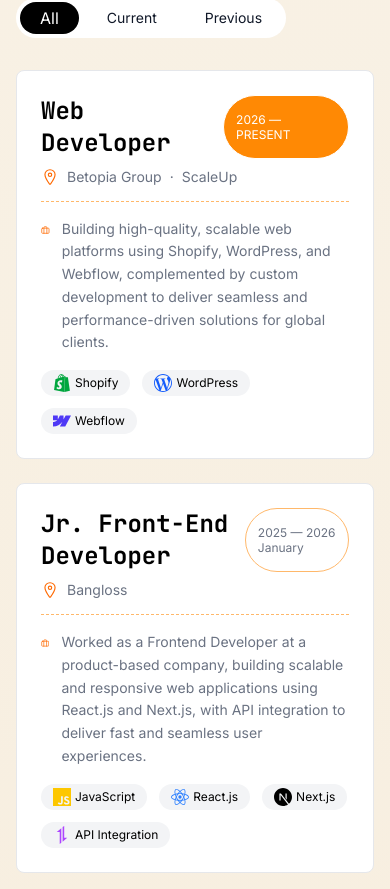
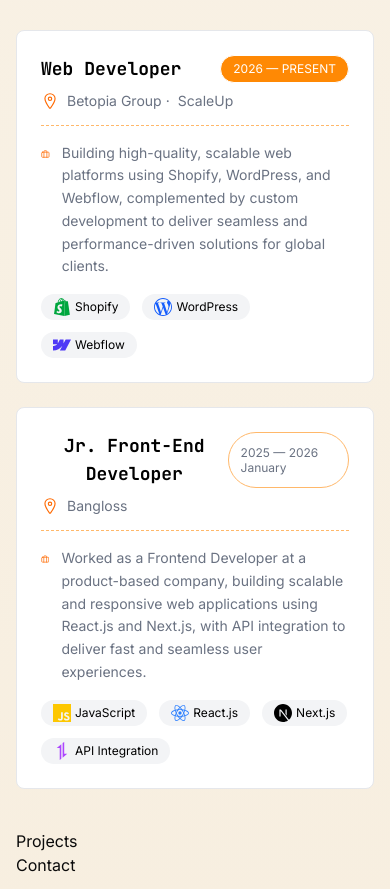
Before and after one commit to MASUMHD/masum, a Next.js app in the folder masum/: page / in a window 390 px wide. Shown: the part 4775-5664 px from the top of the page. Built offline with nearby package versions, Linux system fonts and the light colour scheme.

Commit message:
card detils data center waige

```diff
--- a/masum/app/(homeSections)/Experience.tsx
+++ b/masum/app/(homeSections)/Experience.tsx
@@ -2,7 +2,6 @@
 import SectionName from "@/components/sectionName/SectionName";
 import Link from "next/link";
 import { useState } from "react";
-import { FaBuilding, FaHandHoldingHeart } from "react-icons/fa";
 import { FiBriefcase } from "react-icons/fi";
 import { IoLocationOutline } from "react-icons/io5";
 import {
@@ -11,16 +10,87 @@
   SiNextdotjs,
   SiReact,
   SiShopify,
-  SiTailwindcss,
   SiWebflow,
   SiWordpress,
 } from "react-icons/si";
 
 export default function Experience() {
-  const [active, setActive] = useState("all"); // default = both
+  const [active, setActive] = useState("all");
+
+  const experienceData = [
+    {
+      type: "current",
+      role: "Web Developer",
+      duration: "2026 — PRESENT",
+      company: [
+        {
+          name: "Betopia Group",
+          link: "https://betopiagroup.com",
+        },
+        {
+          name: "ScaleUp",
+          link: "https://scaleupadsagency.com",
+        },
+      ],
+      description:
+        "Building high-quality, scalable web platforms using Shopify, WordPress, and Webflow, complemented by custom development to deliver seamless and performance-driven solutions for global clients.",
+      skills: [
+        {
+          name: "Shopify",
+          icon: SiShopify,
+          color: "text-green-600",
+        },
+        {
+          name: "WordPress",
+          icon: SiWordpress,
+          color: "text-blue-600",
+        },
+        {
+          name: "Webflow",
+          icon: SiWebflow,
+          color: "text-indigo-600",
+        },
+      ],
+    },
+    {
+      type: "previous",
+      role: "Jr. Front-End Developer",
+      duration: "2025 — 2026 January",
+      company: [
+        {
+          name: "Bangloss",
+          link: "https://www.bangloss.com/",
+        },
+      ],
+      description:
+        "Worked as a Frontend Developer at a product-based company, building scalable and responsive web applications using React.js and Next.js, with API integration to deliver fast and seamless user experiences.",
+      skills: [
+        {
+          name: "JavaScript",
+          icon: SiJavascript,
+          color: "text-yellow-400",
+        },
+        {
+          name: "React.js",
+          icon: SiReact,
+          color: "text-blue-500",
+        },
+        {
+          name: "Next.js",
+          icon: SiNextdotjs,
+          color: "text-black",
+        },
+        {
+          name: "API Integration",
+          icon: SiAxios,
+          color: "text-purple-500",
+        },
+      ],
+    },
+  ];
 
   return (
-    <section className="py-20">
+    <section className="py-10 md:py-20">
       <div className="">
         {/* Badge */}
         <SectionName width={40} name="EXPERIENCE" />
@@ -68,130 +138,71 @@
         </div>
 
         {/* Cards */}
+
         <div className="grid md:grid-cols-2 gap-6">
-          {/* Current Card */}
-          {(active === "all" || active === "current") && (
-            <div className="bg-white p-6 border border-gray-200 rounded-lg hover:shadow-lg hover:border-orange-400 hover:-translate-y-1 transition duration-300 ease-in-out">
+          {experienceData
+            .filter((item) => active === "all" || active === item.type)
+            .map((exp, index) => (
+              <div
+                key={index}
+                className="bg-white p-6 border border-gray-200 rounded-lg hover:shadow-lg hover:border-orange-400 hover:-translate-y-1 transition duration-300 ease-in-out"
+              >
                 <div className="mb-4 border-b border-orange-300 border-dashed">
                   <div className="flex justify-between mb-2">
-                  <h3 className="font-bold text-black text-2xl">
-                    Web Developer
+                    <h3 className="font-bold text-black text-lg md:text-xl lg:text-2xl text-center items-center">
+                      {exp.role}
                     </h3>
-                  <span className="text-xs border flex items-center text-white leading-tight bg-orange-400 px-3 py-1 rounded-full">
-                    2026 — PRESENT
+                    <span
+                      className={`text-xs border flex items-center leading-tight px-3 py-1 rounded-full ${
+                        exp.type === "current"
+                          ? "text-white bg-orange-400"
+                          : "border-orange-300 text-gray-500"
+                      }`}
+                    >
+                      {exp.duration}
                     </span>
                   </div>
 
                   <p className="text-sm text-gray-500 mb-3.5 flex items-center gap-2">
                     <IoLocationOutline size={18} className="text-orange-500" />
+
+                    {exp.company.map((comp, i) => (
+                      <span key={i} className="flex items-center gap-1">
                         <span className="hover:underline hover:text-orange-400 hover:font-semibold transition duration-200">
-                    <Link
-                      href="https://betopiagroup.com"
-                      target="_blank"
-                      rel="noopener noreferrer"
-                    >
-                      Betopia Group
+                          <Link href={comp.link} target="_blank">
+                            {comp.name}
                           </Link>
                         </span>
-                  ·{" "}
-                  <span className="hover:underline hover:text-orange-400 hover:font-semibold transition duration-200">
-                    <Link
-                      href="https://scaleupadsagency.com"
-                      target="_blank"
-                      rel="noopener noreferrer"
-                    >
-                      ScaleUp
-                    </Link>
+                        {i !== exp.company.length - 1 && "·"}
                       </span>
+                    ))}
                   </p>
                 </div>
 
                 <div className="flex items-start gap-3">
                   <FiBriefcase size={40} className="text-orange-500 -mt-2" />
                   <p className="text-sm text-gray-500 leading-relaxed">
-                  Building high-quality, scalable web platforms using Shopify,
-                  WordPress, and Webflow, complemented by custom development to
-                  deliver seamless and performance-driven solutions for global
-                  clients.
+                    {exp.description}
                   </p>
                 </div>
 
                 {/* Skills */}
                 <div className="flex items-center gap-3 mt-4 flex-wrap">
-                <span className="text-xs text-black  bg-gray-100 px-3 py-1 rounded-full flex items-center gap-1">
-                  <SiShopify size={18} className="text-green-600" /> Shopify
+                  {exp.skills.map((skill, i) => {
+                    const Icon = skill.icon;
+                    return (
+                      <span
+                        key={i}
+                        className="text-xs text-black bg-gray-100 px-3 py-1 rounded-full flex items-center gap-1"
+                      >
+                        <Icon size={18} className={skill.color} />
+                        {skill.name}
                       </span>
-
-                <span className="text-xs text-black  bg-gray-100 px-3 py-1 rounded-full flex items-center gap-1">
-                  <SiWordpress size={18} className="text-blue-600" /> WordPress
-                </span>
-
-                <span className="text-xs text-black  bg-gray-100 px-3 py-1 rounded-full flex items-center gap-1">
-                  <SiWebflow size={18} className="text-indigo-600" /> Webflow
-                </span>
+                    );
+                  })}
                 </div>
               </div>
-          )}
-
-          {/* Previous Card */}
-          {(active === "all" || active === "previous") && (
-            <div className="bg-white p-6 border border-gray-200 rounded-lg hover:shadow-lg hover:border-orange-400 hover:-translate-y-1 transition duration-300 ease-in-out">
-              <div className="mb-4 border-b border-orange-300 border-dashed">
-                <div className="flex justify-between mb-2">
-                  <h3 className="font-bold text-black text-2xl">
-                    Jr. Front-End Developer
-                  </h3>
-                  <span className="text-xs border border-orange-300 flex items-center text-gray-500 leading-tight  px-3 py-1 rounded-full">
-                    2025 — 2026 January
-                  </span>
-                </div>
-
-                <p className="text-sm text-gray-500 mb-3.5 flex items-center gap-2">
-                  <IoLocationOutline size={18} className="text-orange-500" />
-                  <span className="hover:underline hover:text-orange-400 hover:font-semibold transition duration-200">
-                    <Link
-                      href="https://www.bangloss.com/"
-                      target="_blank"
-                      rel="noopener noreferrer"
-                    >
-                      Bangloss
-                    </Link>
-                  </span>
-                </p>
-              </div>
-
-              <div className="flex items-start gap-3">
-                <FiBriefcase size={40} className="text-orange-500 -mt-2" />
-                <p className="text-sm text-gray-500 leading-relaxed">
-                  Worked as a Frontend Developer at a product-based company,
-                  building scalable and responsive web applications using
-                  React.js and Next.js, with API integration to deliver fast and
-                  seamless user experiences.
-                </p>
-              </div>
-
-              {/* Skills */}
-              <div className="flex items-center gap-3 mt-4 flex-wrap">
-                <span className="text-xs text-black bg-gray-100 px-3 py-1 rounded-full flex items-center gap-1">
-                  <SiJavascript size={18} className="text-yellow-400" />{" "}
-                  JavaScript
-                </span>
-
-                <span className="text-xs text-black bg-gray-100 px-3 py-1 rounded-full flex items-center gap-1">
-                  <SiReact size={18} className="text-blue-500" /> React.js
-                </span>
-
-                <span className="text-xs text-black bg-gray-100 px-3 py-1 rounded-full flex items-center gap-1">
-                  <SiNextdotjs size={18} className="text-black" /> Next.js
-                </span>
-
-                <span className="text-xs text-black bg-gray-100 px-3 py-1 rounded-full flex items-center gap-1">
-                  <SiAxios size={18} className="text-purple-500" /> API
-                  Integration
-                </span>
-              </div>
-            </div>
-          )}
+            ))}
         </div>
       </div>
     </section>
```
Lines whose indentation alone changed are shown as unchanged.
